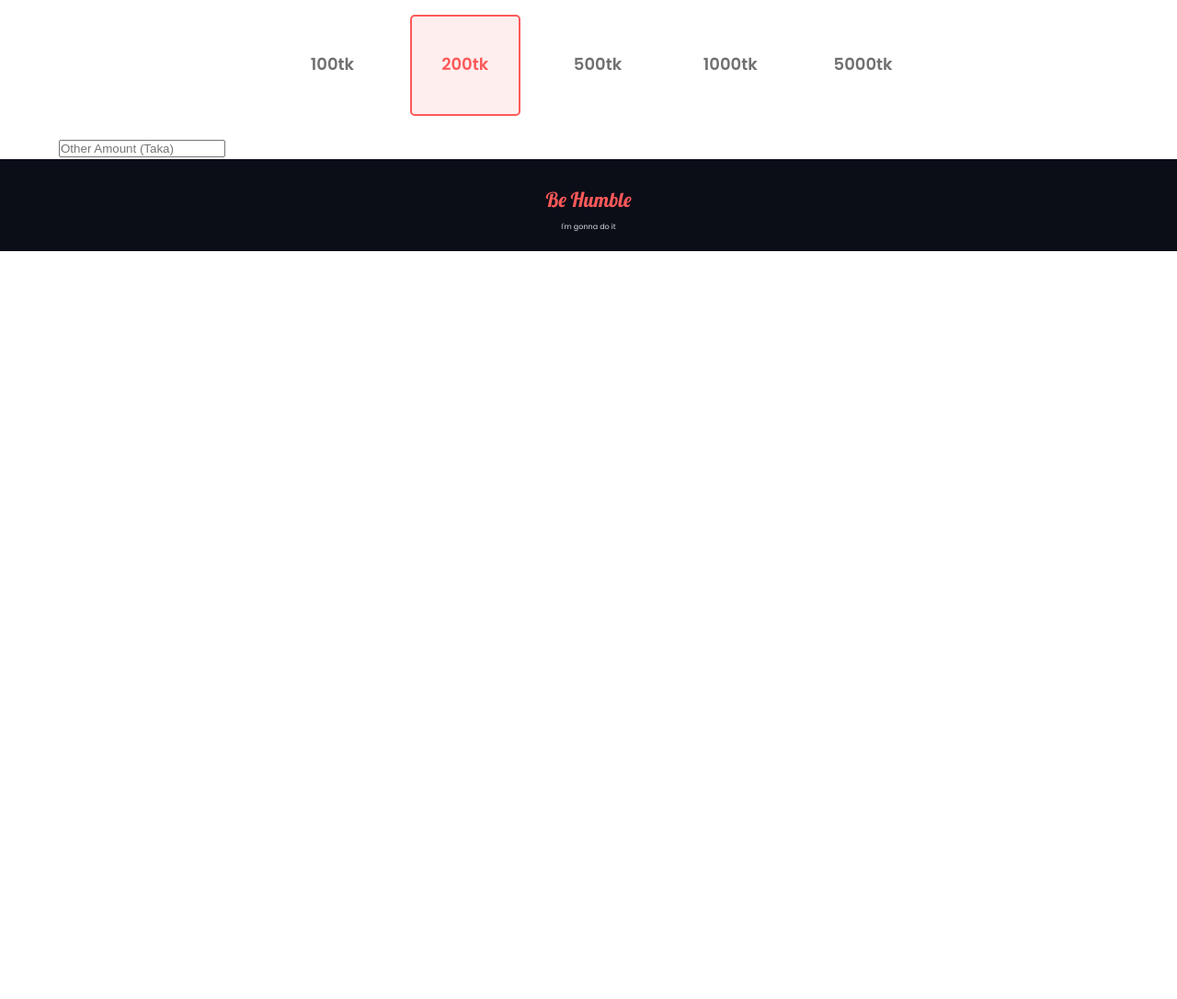
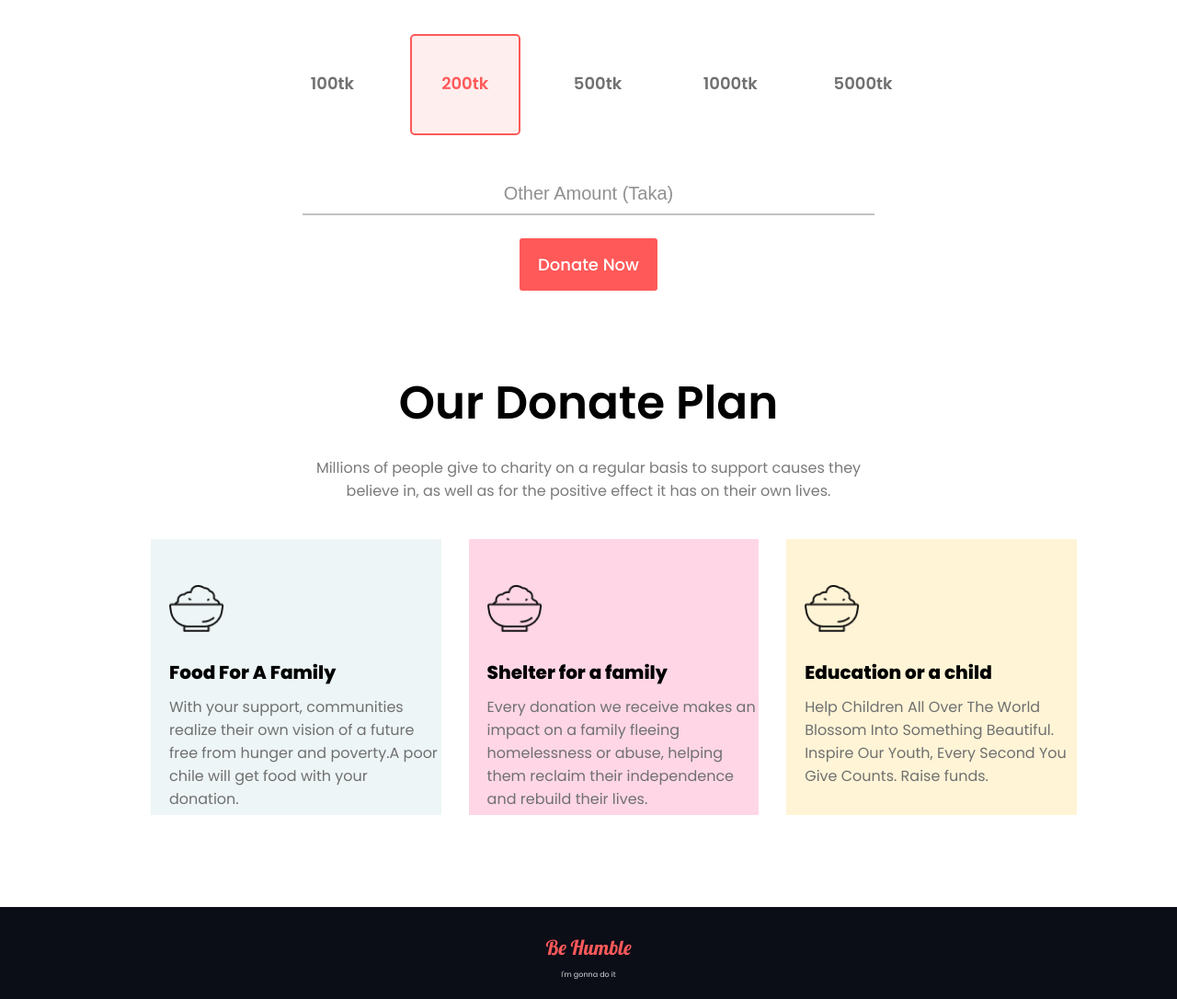
Before and after one commit to zarrin-tasnim/First-Assignment-DONATE, a plain HTML site: page index.html in a window 1280 px wide. Shown: the part 741-1827 px from the top of the page at 92% size. Before the commit the page ends 1014 px from the top, so only its background shows below. Drawn offline with Linux system fonts and the light colour scheme.

Commit message:
2 area added

```diff
--- a/assets/css/style.css
+++ b/assets/css/style.css
@@ -33,10 +33,11 @@ h2 {
     text-decoration: none;
     background-color: #FF5959;
     color: #fff;
-    padding: 10px 14px;
+    padding: 16px 20px;
     border-radius: 3px;
-    font-size: 12px;
+    font-size: 18px;
     font-weight: 500;
+    margin-bottom: 30px;
 }
 
 /* Head-title CSS */
@@ -49,7 +50,7 @@ h2 {
 }
 
 .head-title p {
-    font-size: 12px;
+    font-size: 16px;
     margin: 10px auto;
     padding: 2%;
     font-weight: 300;
@@ -78,13 +79,13 @@ h2 {
     width: 70%;
     font-size: 16px;
     color: #7A7A7A;
-    margin: 40px auto;
+    margin: 20px auto;
 }
 
 .price-area {
     width: 90%;
     text-align: center;
-    margin: 20px auto;
+    margin: 40px auto;
     display: block;
 }
 
@@ -112,6 +113,112 @@ h2 {
     font-weight: 600;
 }
 
+.form-input-area {
+    width: 60%;
+    text-align: center;
+    margin: 40px auto;
+    display: block;
+}
+
+input {
+    width: 100%;
+
+}
+
+input[type=text] {
+    text-align: center;
+    font-size: 20px;
+    padding: 10px;
+    opacity: 0.8;
+    border: none;
+    border-bottom: 2px solid #B3B3B3;
+}
+
+/*Donate plan Area CSS  */
+.donate-plan-area {
+    width: 90%;
+    margin: 100px auto;
+}
+
+.donate-plan-title {
+    width: 80%;
+    text-align: center;
+    margin: 20px auto;
+    display: block;
+}
+
+.donate-plan-title p {
+    width: 70%;
+    font-size: 16px;
+    color: #7A7A7A;
+    margin: 20px auto;
+}
+
+.donate-plan-box {
+    width: 90%;
+    margin-left: 100px;
+    margin-top: 40px;
+}
+
+.box-1-image {
+    width: 60px;
+    height: 60px;
+    margin-top: 50px;
+    margin-bottom: 20px;
+}
+
+.box-1-image img {
+    width: 100%;
+    color: black;
+}
+
+.box-1 {
+    width: 350px;
+    height: 300px;
+    margin-right: 30px;
+}
+
+.box-content {
+    margin-left: 20px;
+}
+
+.box-content h4 {
+    font-size: 20px;
+    font-weight: 400px;
+}
+
+.box-content p {
+    font-size: 16px;
+    color: #707070;
+    margin-top: 10px;
+}
+
+#box-1-color {
+    background-color: #EDF5F6;
+}
+
+#box-2-color {
+    background-color: #ffd6e6;
+}
+
+#box-3-color {
+    background-color: #FFF4D6;
+}
+
+/* Extra Work ARE CSS */
+.extra-work-area {
+    width: 90%;
+    margin: 100px auto;
+}
+
+https: //www.antianimalcrueltycampaign.org/givingtuesday/
+
+.work-1 {}
+
+.work-1-image {}
+
+.work-1-content {}
+
 /* Footer part CSS */
 footer {
     background-color: #0B0D17;
--- a/index.html
+++ b/index.html
@@ -53,14 +53,73 @@
             <div class="price-box">
                 <p>5000tk</p>
             </div>
-        </div>
-        <div>
-            <form action="">
-                <input type="text" placeholder="Other Amount (Taka)">
-            </form>
+            <div class="form-input-area ">
+                <form action="">
+                    <input type="text" placeholder="Other Amount (Taka)">
+                </form>
+            </div>
+            <a class="link-button" target="_blank" href="#">Donate Now</a>
         </div>
     </section>
     <!-- Donate-Today PART end here -->
+    <!-- Donate-Plan area start here -->
+    <section class="donate-plan-area">
+        <div class="donate-plan-title">
+            <h2>Our Donate Plan</h2>
+            <p>Millions of people give to charity on a regular basis to support causes they believe in, as well as for
+                the positive
+                effect it has on their own lives.</p>
+        </div>
+        <div class="donate-plan-box flexible-container">
+            <div id="box-1-color" class="box-1">
+                <div class="box-content">
+                    <div class="box-1-image">
+                        <img src="./assets/icons/food.png" alt="">
+                    </div>
+                    <h4>Food For A Family</h4>
+                    <p>With your support, communities realize their own vision of a future free from hunger and poverty.A poor chile will get food with your donation.
+                    </p>
+                </div>
+            </div>
+            <div id="box-2-color" class="box-1">
+                <div class="box-content">
+                    <div class="box-1-image">
+                        <img src="./assets/icons/food.png" alt="">
+                    </div>
+                    <h4>Shelter for a family</h4>
+                    <p>Every donation we receive makes an impact on a family fleeing homelessness or abuse, helping them
+                        reclaim their
+                        independence and rebuild their lives.
+                    </p>
+                </div>
+            </div>
+            <div id="box-3-color" class="box-1">
+                <div class="box-content">
+                    <div class="box-1-image">
+                        <img src="./assets/icons/food.png" alt="">
+                    </div>
+                    <h4>Education or a child</h4>
+                    <p>Help Children All Over The World Blossom Into Something Beautiful. Inspire Our Youth, Every
+                        Second You Give Counts.
+                        Raise funds.
+                    </p>
+                </div>
+            </div>
+        </div>
+    </section>
+    <!-- Donate-Plan area end here -->
+    <!-- Extra-Work-Todo area start here -->
+    <section class="extra-work-area">
+        <div class="work-1">
+            <div class="work-1-image">
+
+            </div>
+            <div class="work-1-content">
+
+            </div>
+        </div>
+    </section>
+    <!-- Extra-Work-Todo area end here -->
 </body>
 <footer>
     <h4>Be Humble</h4>
```
